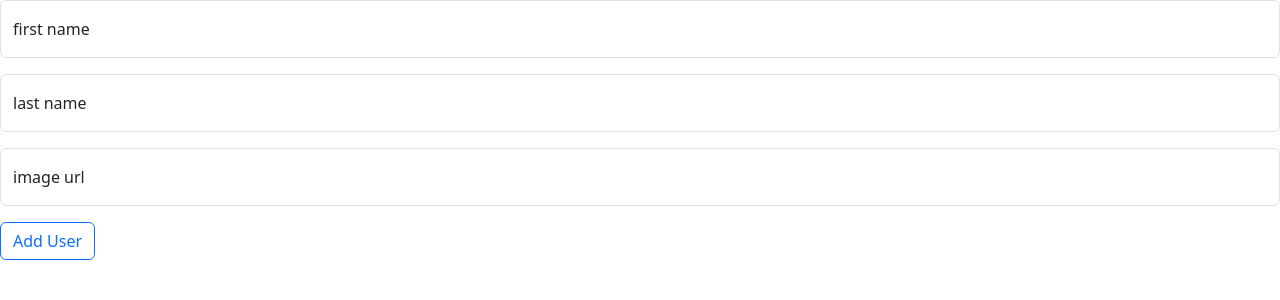
After one commit to sasha8265/flask-blogly, a Flask app: page /users/add-user in a window 1280 px wide. The commit adds this page. Shown: the top 300 px of the page. Run offline with Flask 2, Linux system fonts and the light colour scheme; some libraries are stand-ins or nearby versions.

Commit message:
forms added and connected and delete and edit routes added

```diff
--- a/app.py
+++ b/app.py
@@ -11,8 +11,13 @@ app.config['SQLALCHEMY_ECHO'] = True
 connect_db(app)
 db.create_all()
 
+@app.route('/')
+def root():
+    """Homepage redirects to list of users."""
+    return redirect("/users")
 
-@app.route("/")
+
+@app.route("/users")
 def list_users():
     """List all existing users"""
 
@@ -20,18 +25,17 @@ def list_users():
     return render_template("list.html", users=users)
 
 
-@app.route('/<user_id>')
+@app.route('/users/<int:user_id>')
 def show_user_detals(user_id):
     user = User.query.get(user_id)
     return render_template('details.html', user=user)
 
 
-@app.route('/add-user')
+@app.route('/users/add-user')
 def show_add_user_form():
-    return render_template("form.html")
+    return render_template("add_form.html")
 
-
-@app.route('/', methods=["POST"])
+@app.route('/users/add-user', methods=["POST"])
 def add_user():
     first_name = request.form["first_name"]
     last_name = request.form["last_name"]
@@ -41,3 +45,33 @@ def add_user():
     new_user = User(first_name=first_name, last_name=last_name, image_url=image_url)
     db.session.add(new_user)
     db.session.commit()
+
+    return redirect("/users")
+
+
+@app.route('/users/<int:user_id>/edit-user')
+def show_edit_user_form(user_id):
+    user = User.query.get_or_404(user_id)
+    return render_template("edit_form.html", user=user)
+
+
+@app.route('/users/<int:user_id>/edit-user', methods=["POST"])
+def edit_user(user_id):
+    user = User.query.get_or_404(user_id)
+    user.first_name = request.form["first_name"]
+    user.last_name = request.form["last_name"]
+    user.image_url = request.form["image_url"]
+
+    db.session.add(user)
+    db.session.commit()
+
+    return redirect("/users")
+
+
+@app.route('/users/<int:user_id>/delete-user', methods=["POST"])
+def delete_user(user_id):
+    user = User.query.get_or_404(user_id)
+    db.session.delete(user)
+    db.session.commit()
+
+    return redirect('/users')
--- /dev/null
+++ b/templates/add_form.html
@@ -0,0 +1,28 @@
+{% extends 'base.html' %}
+
+{% block title %}Add New User{% endblock %}
+
+{% block content %}
+
+<form method="POST">
+
+    <div class="form-floating mb-3">
+        <input name="first_name" class="form-control" id="first_name" placeholder="first name">
+        <label for="first_name">first name</label>
+    </div>
+
+    <div class="form-floating mb-3">
+        <input name="last_name" class="form-control" id="last_name" placeholder="last name">
+        <label for="last_name">last name</label>
+    </div>
+
+    <div class="form-floating mb-3">
+        <input name="image_url" class="form-control" id="image_url" placeholder="image url">
+        <label for="image_url">image url</label>
+    </div>
+
+    <button type="submit" class="btn btn-outline-primary">Add User</button>
+
+</form>
+
+{% endblock %}
--- a/templates/list.html
+++ b/templates/list.html
@@ -8,11 +8,11 @@
 
 <ul>
     {% for user in users %}
-    <li><a href="/{{user.id}}">{{user.first_name}} {{user.last_name}}</a></li>
+    <li><a href="/users/{{user.id}}">{{user.first_name}} {{user.last_name}}</a></li>
     {% endfor %}
 </ul>
 
-<form action="/add-user">
+<form action="/users/add-user">
     <button class="btn btn-outline-primary">Add User</button>
 </form>
 
```
Also changed, not shown: templates/details.html (+13 -2 lines), templates/edit_form.html (renamed from templates/form.html, +5 -3 lines).
